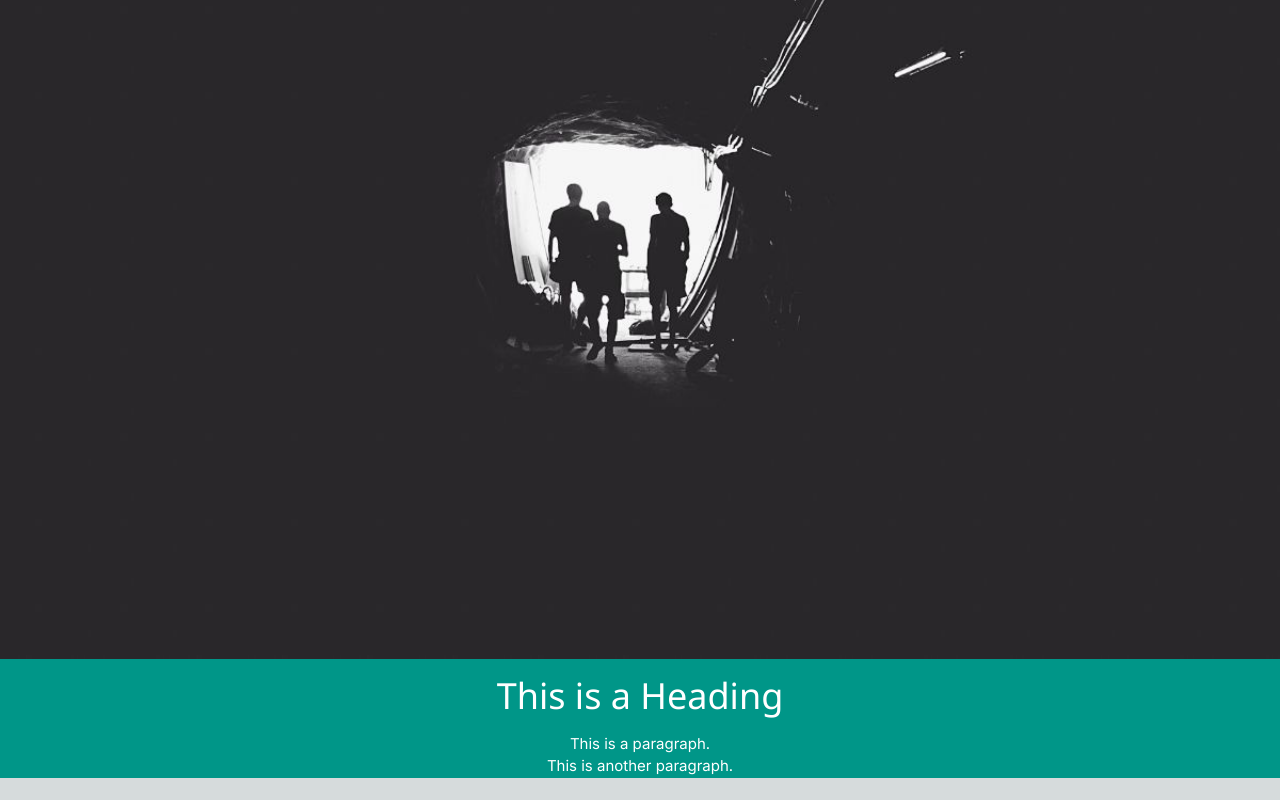
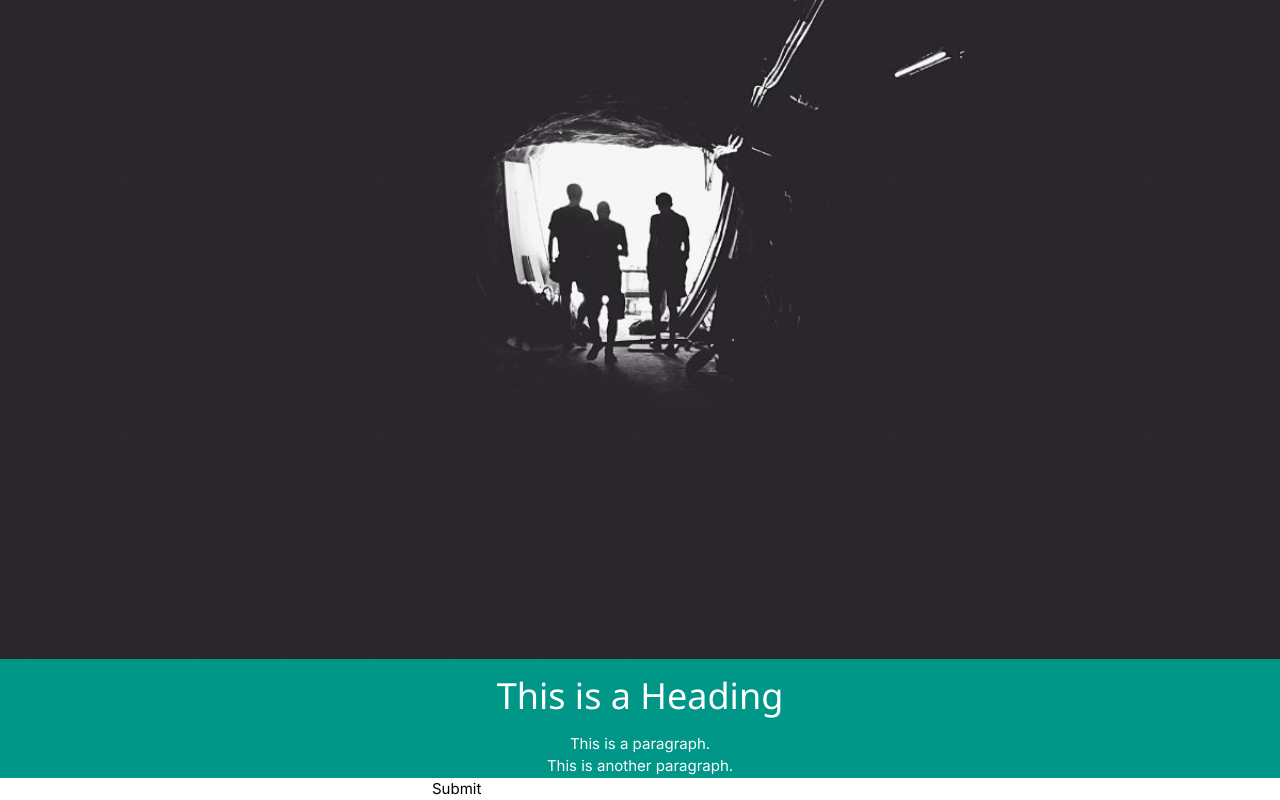
Before and after one commit to CodingProffesionals/pwa-next, a Next.js app: page / in a window 1280 px wide. Shown: the part 488-1288 px from the top of the page. Before the commit the page ends 1266 px from the top, so only its background shows below. Built offline with nearby package versions, Linux system fonts and the light colour scheme.

Commit message:
online/offline operation

```diff
--- a/src/app/page.tsx
+++ b/src/app/page.tsx
@@ -16,26 +16,39 @@ export default function Home() {
       console.log("The network connection is present");
     });
 
+  }, [])
+
   async function registerSync() {
     console.log('registerSync');
 
-    const swRegistration:any = await navigator.serviceWorker.ready;
+    const swRegistration: any = await navigator.serviceWorker.ready;
     swRegistration.sync.register("send-message");
   }
 
+  const handleSubmit = async (event: any) => {
+    event.preventDefault();
+    console.log('handleSubmit',event.target?.title?.value);
+    const repwindow:any = window;
+    await repwindow.navigator.serviceWorker.controller.postMessage({title: event.target?.title?.value, body: event.target?.body?.value})
     registerSync();
 
-  },[])
+  }
+
   return (
     <>
-      <Image src={isOnline} alt="" width="400" height="400"  />
-      <img src="img_la.jpg" alt="LA" style={{width:"100%"}} />
+      <Image src={isOnline} alt="" width="400" height="400" />
+      <img src="img_la.jpg" alt="LA" style={{ width: "100%" }} />
 
       <div className="w3-container w3-center w3-teal">
         <h1>This is a Heading</h1>
         <p>This is a paragraph.</p>
         <p>This is another paragraph.</p>
       </div>
+      <form id="myForm" onSubmit={handleSubmit}>
+        <input type="text" id="title" name="title" required />
+        <input type="text" id="body" name="body" required />
+        <button type="submit" id="submitBtn">Submit</button>
+      </form>
     </>
   );
 }
```
Also changed, not shown: worker/index.ts (+15 -6 lines). Lines whose indentation alone changed are shown as unchanged.
